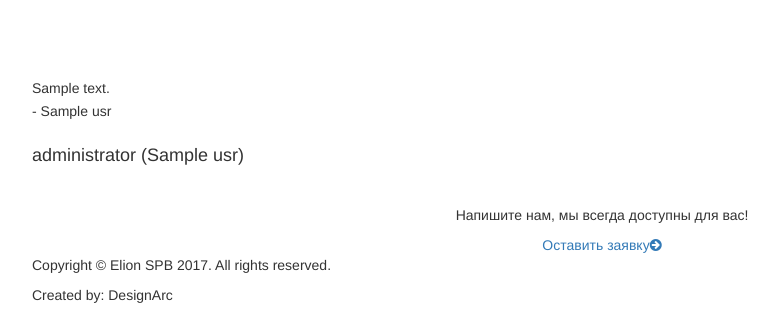
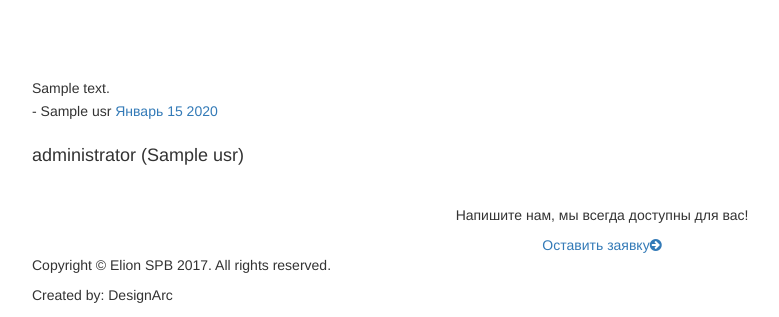
Before and after one commit to Nekr0bz/Elion, a Django app: template guestbook/templates/guestbook/index.html in a window 1280 px wide. Shown: the part 483-800 px from the top of the page, without its empty margins (38-817 px from the left). Run offline with Django 3.2, Linux system fonts and the light colour scheme; the template is opened without the code that fills it: most values are stand-ins (such as "Sample title", 1, 10 or a date in 2020); some libraries are stand-ins or nearby versions.

Commit message:
Fix: Отображение даты отзыва. Исправлена ошибка при которой неавторизованные пользователи не могли видеть дату публикации отзыва.

```diff
--- a/guestbook/templates/guestbook/index.html
+++ b/guestbook/templates/guestbook/index.html
@@ -52,6 +52,8 @@
                     <span class="name">- {{ object.usr.get_full_name }}</span>
                     {% if perms.guestbook.change_guestbook %}
                         <span class="name" style="color: #337ab7; margin-top: 5px"><a href=""><b>Ответить</b></a> | {{ object.datetime|date:"F d o" }}</span>
+                    {% else %}
+                        <span class="name" style="color: #337ab7; margin-top: 5px">{{ object.datetime|date:"F d o" }}</span>
                     {% endif %}
                 </div>
             </div>
```
